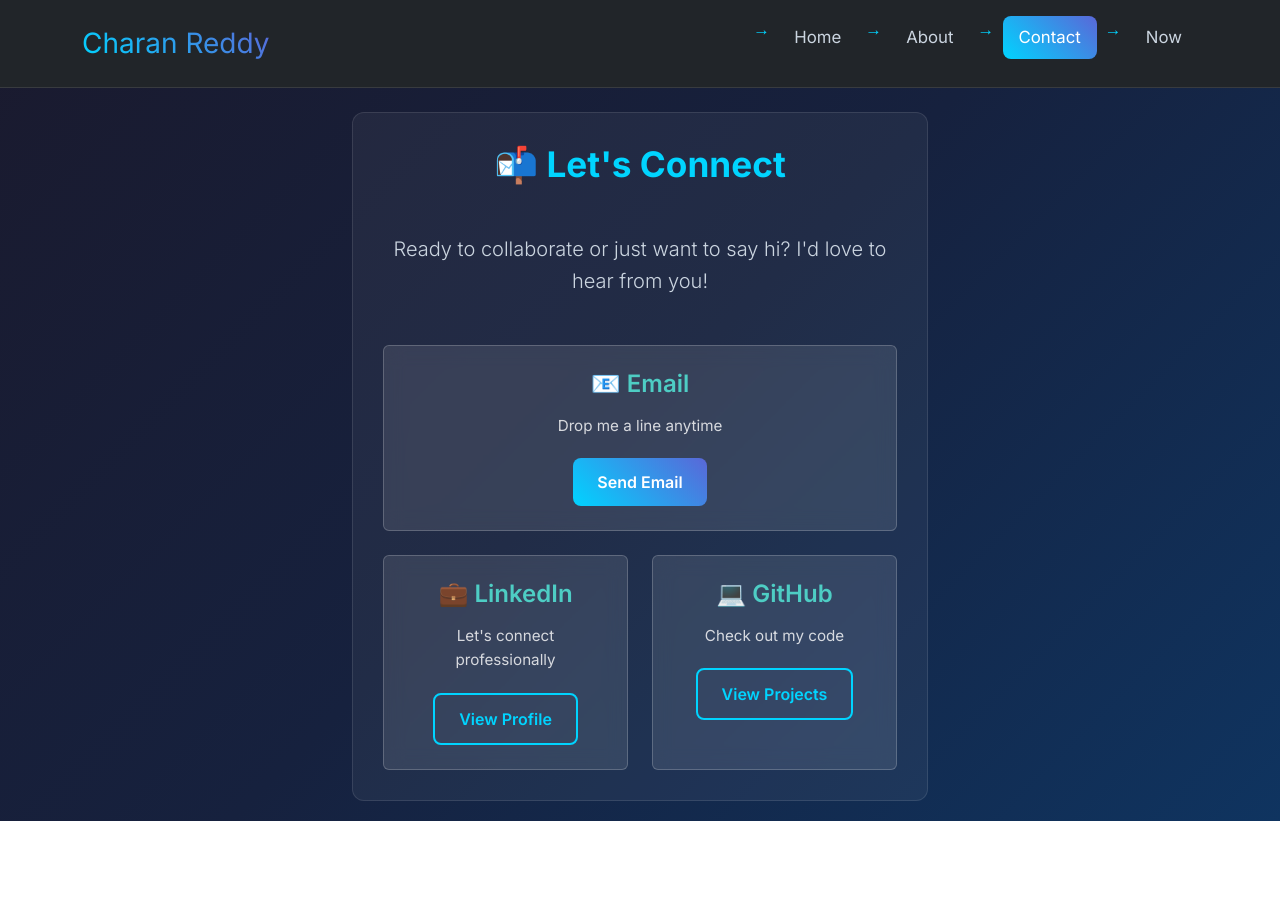
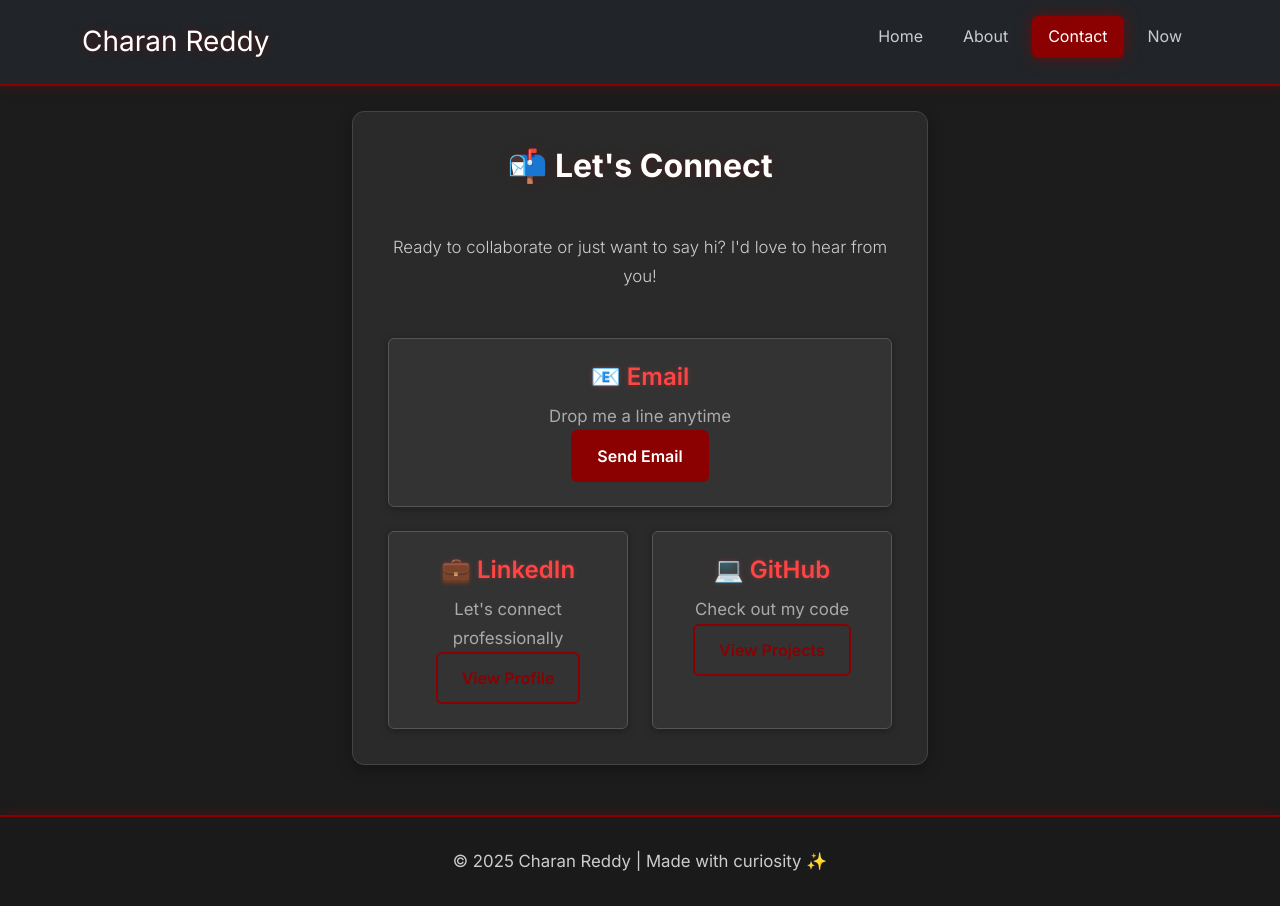
Before and after one commit to ZXarus/my-homepage, a plain HTML site: page contact.html in a window 1280 px wide. Before the commit the page ends 821 px from the top, so only its background shows below. Drawn offline with nearby package versions, Linux system fonts and the light colour scheme.

Commit message:
blood design

```diff
--- a/contact.html
+++ b/contact.html
@@ -71,30 +71,10 @@
     });
   </script>
 
-  <style>
-    .contact-card {
-      background: rgba(255, 255, 255, 0.1);
-      border: 1px solid rgba(255, 255, 255, 0.2);
-      backdrop-filter: blur(10px);
-      transition: all 0.3s ease;
-      height: 100%;
-    }
+  <footer>
+    <p>&copy; 2025 Charan Reddy | Made with curiosity ✨</p>
+  </footer>
 
-    .contact-card:hover {
-      transform: translateY(-10px);
-      box-shadow: 0 20px 40px rgba(0, 0, 0, 0.2);
-    }
-
-    .contact-card h4 {
-      color: #4ecdc4;
-      margin-bottom: 15px;
-    }
-
-    .contact-card p {
-      color: rgba(255, 255, 255, 0.8);
-      margin-bottom: 20px;
-    }
-  </style>
 </body>
 
 </html>
--- a/styles.css
+++ b/styles.css
@@ -1,4 +1,4 @@
-/* Modern CSS Reset & Base Styles */
+/* Horror Grey & Blood Red Design */
 * {
   margin: 0;
   padding: 0;
@@ -8,27 +8,25 @@
 body {
   font-family: 'Inter', 'Segoe UI', system-ui, sans-serif;
   line-height: 1.6;
-  background: linear-gradient(135deg, #1a1a2e 0%, #16213e 50%, #0f3460 100%);
+  background: #1c1c1c;
+  color: #e0e0e0;
   min-height: 100vh;
-  color: #e0e6ed;
 }
 
-/* Header Styles */
+/* Header */
 header {
-  background: rgba(26, 26, 46, 0.95) !important;
-  backdrop-filter: blur(10px);
-  border-bottom: 1px solid rgba(255, 255, 255, 0.1);
+  background: #2a2a2a !important;
+  border-bottom: 2px solid #8b0000;
   position: sticky;
   top: 0;
   z-index: 1000;
+  box-shadow: 0 2px 10px rgba(139, 0, 0, 0.3);
 }
 
 header h1 {
-  background: linear-gradient(45deg, #00d4ff, #5a67d8);
-  -webkit-background-clip: text;
-  -webkit-text-fill-color: transparent;
-  background-clip: text;
+  color: #ffffff !important;
   font-weight: 700;
+  text-shadow: 0 0 10px rgba(139, 0, 0, 0.5);
 }
 
 /* Navigation */
@@ -37,120 +35,148 @@ header h1 {
 }
 
 .nav-link {
-  position: relative;
   transition: all 0.3s ease;
-  border-radius: 8px;
+  border-radius: 6px;
   padding: 8px 16px !important;
-  color: #cbd5e0 !important;
+  color: #cccccc !important;
+  font-weight: 500;
 }
 
 .nav-link:hover {
-  background: rgba(255, 255, 255, 0.1);
-  color: #00d4ff !important;
-  transform: translateY(-1px);
+  background: rgba(139, 0, 0, 0.2);
+  color: #ffffff !important;
+  text-shadow: 0 0 5px rgba(139, 0, 0, 0.8);
 }
 
 .nav-link.active {
-  background: linear-gradient(45deg, #00d4ff, #5a67d8);
-  color: white !important;
+  background: #8b0000 !important;
+  color: #ffffff !important;
+  box-shadow: 0 0 15px rgba(139, 0, 0, 0.6);
 }
 
 /* Hero Section */
 .hero {
-  background: linear-gradient(135deg, #1a1a2e 0%, #16213e 50%, #0f3460 100%) !important;
-  position: relative;
-  overflow: hidden;
+  background: linear-gradient(135deg, #2a2a2a, #1c1c1c) !important;
+  color: #ffffff !important;
+  padding: 80px 20px !important;
+  text-align: center !important;
+  border-bottom: 2px solid #8b0000;
 }
 
 .hero h1 {
   font-size: 3rem !important;
   font-weight: 800;
-  color: white !important;
-  text-shadow: 2px 2px 4px rgba(0, 0, 0, 0.5);
+  color: #ffffff !important;
+  text-shadow: 0 0 20px rgba(139, 0, 0, 0.7);
+}
+
+.hero p {
+  color: #cccccc !important;
+  font-size: 1.25rem !important;
+  margin-bottom: 30px !important;
 }
 
 /* Buttons */
 .btn {
-  border-radius: 8px;
+  border-radius: 6px;
   padding: 12px 24px;
   font-weight: 600;
   transition: all 0.3s ease;
-  border: none;
+  border: 2px solid;
 }
 
-.btn-primary {
-  background: linear-gradient(45deg, #00d4ff, #5a67d8);
-  color: white;
+.btn-primary, .btn-light {
+  background: #8b0000 !important;
+  border-color: #8b0000 !important;
+  color: #ffffff !important;
+}
+
+.btn-primary:hover, .btn-light:hover {
+  background: #a50000 !important;
+  border-color: #a50000 !important;
+  color: #ffffff !important;
+  box-shadow: 0 0 20px rgba(139, 0, 0, 0.6);
 }
 
 .btn-outline-light {
-  border: 2px solid #00d4ff;
-  color: #00d4ff;
-  background: transparent;
+  border-color: #8b0000 !important;
+  color: #8b0000 !important;
+  background: transparent !important;
+}
+
+.btn-outline-light:hover {
+  background: #8b0000 !important;
+  color: #ffffff !important;
+  box-shadow: 0 0 20px rgba(139, 0, 0, 0.6);
 }
 
 .btn:hover {
   transform: translateY(-2px);
-  box-shadow: 0 8px 20px rgba(0, 212, 255, 0.3);
 }
 
-/* Cards & Sections */
+/* Sections */
 section {
-  background: rgba(255, 255, 255, 0.05);
+  background: #2a2a2a !important;
+  border: 1px solid #444444;
   border-radius: 12px;
-  margin: 20px 0;
-  padding: 30px;
-  border: 1px solid rgba(255, 255, 255, 0.1);
+  margin: 25px 0;
+  padding: 35px;
   transition: all 0.3s ease;
+  box-shadow: 0 4px 15px rgba(0, 0, 0, 0.3);
 }
 
 section:hover {
-  transform: translateY(-3px);
-  box-shadow: 0 10px 30px rgba(0, 0, 0, 0.2);
-  background: rgba(255, 255, 255, 0.08);
+  box-shadow: 0 8px 25px rgba(139, 0, 0, 0.2);
+  border-color: #8b0000;
 }
 
 /* Typography */
 h1, h2, h3 {
-  color: #00d4ff;
+  color: #ffffff !important;
   font-weight: 700;
+  text-shadow: 0 0 10px rgba(139, 0, 0, 0.3);
 }
 
 h2 {
-  font-size: 2.2rem;
+  font-size: 2rem;
+  margin-bottom: 1.5rem;
+}
+
+h3 {
+  font-size: 1.4rem;
   margin-bottom: 1rem;
 }
 
-h3 {
-  font-size: 1.6rem;
-  margin-bottom: 0.8rem;
-}
-
 p {
-  font-size: 1.1rem;
-  color: #cbd5e0;
-  margin-bottom: 1rem;
+  font-size: 1.05rem !important;
+  color: #cccccc !important;
+  margin-bottom: 1.2rem;
+  line-height: 1.7;
 }
 
 strong {
-  color: #00d4ff;
+  color: #ff4444 !important;
+  font-weight: 600;
+  text-shadow: 0 0 5px rgba(255, 68, 68, 0.5);
 }
 
 em {
-  color: #a0aec0;
+  color: #999999 !important;
   font-style: italic;
 }
 
 /* Links */
 a {
-  color: #00d4ff;
+  color: #ff4444 !important;
   text-decoration: none;
   transition: all 0.3s ease;
+  font-weight: 500;
 }
 
 a:hover {
-  color: #5a67d8;
+  color: #ff6666 !important;
   text-decoration: underline;
+  text-shadow: 0 0 8px rgba(255, 68, 68, 0.6);
 }
 
 /* Lists */
@@ -161,56 +187,73 @@ ul {
 
 ul li {
   position: relative;
-  padding-left: 25px;
-  margin-bottom: 12px;
-  color: #cbd5e0;
-  font-size: 1.05rem;
+  padding-left: 0;
+  margin-bottom: 10px;
+  color: #cccccc !important;
+  font-size: 1rem;
 }
 
 ul li::before {
-  content: '→';
-  position: absolute;
-  left: 0;
-  color: #00d4ff;
-  font-weight: bold;
+  display: none;
 }
 
-/* Skill Cards */
+/* Cards */
 .skill-card, .contact-card, .now-card {
-  background: rgba(255, 255, 255, 0.08);
-  border: 1px solid rgba(0, 212, 255, 0.2);
-  border-radius: 12px;
+  background: #333333 !important;
+  border: 1px solid #555555 !important;
+  border-radius: 8px;
   transition: all 0.3s ease;
   height: 100%;
+  box-shadow: 0 2px 10px rgba(0, 0, 0, 0.3);
 }
 
 .skill-card:hover, .contact-card:hover, .now-card:hover {
-  transform: translateY(-5px);
-  box-shadow: 0 15px 30px rgba(0, 212, 255, 0.2);
-  border-color: rgba(0, 212, 255, 0.4);
+  transform: translateY(-3px);
+  box-shadow: 0 8px 25px rgba(139, 0, 0, 0.3);
+  border-color: #8b0000;
 }
 
 .skill-card h5, .contact-card h4, .now-card h5 {
-  color: #00d4ff;
+  color: #ff4444 !important;
   font-weight: 600;
   margin-bottom: 10px;
+  text-shadow: 0 0 5px rgba(255, 68, 68, 0.3);
 }
 
 .skill-card p, .contact-card p, .now-card p {
-  color: #a0aec0;
+  color: #aaaaaa !important;
   font-size: 0.95rem;
   margin: 0;
 }
 
 /* Footer */
 footer {
-  background: rgba(26, 26, 46, 0.95) !important;
-  backdrop-filter: blur(10px);
-  border-top: 1px solid rgba(255, 255, 255, 0.1);
-  color: #a0aec0;
+  background: #1a1a1a !important;
+  color: #cccccc !important;
   text-align: center;
   padding: 30px;
   margin-top: 50px;
+  border-top: 2px solid #8b0000;
+  box-shadow: 0 -2px 10px rgba(139, 0, 0, 0.3);
+}
+
+footer p {
+  color: #cccccc !important;
+  margin: 0;
+}
+
+/* Special Effects */
+.text-primary {
+  color: #ff4444 !important;
+}
+
+.display-5 {
+  color: #ffffff !important;
+  text-shadow: 0 0 15px rgba(139, 0, 0, 0.5);
+}
+
+.lead {
+  color: #cccccc !important;
 }
 
 /* Mobile Responsive */
@@ -219,13 +262,9 @@ footer {
     font-size: 2.2rem !important;
   }
 
-  .hero p {
-    font-size: 1rem;
-  }
-
   section {
     margin: 15px 10px;
-    padding: 20px;
+    padding: 25px;
   }
 
   h2 {
@@ -239,16 +278,6 @@ footer {
 
   .nav-link {
     padding: 6px 12px !important;
-    font-size: 0.9rem;
-  }
-
-  .container {
-    padding-left: 15px;
-    padding-right: 15px;
-  }
-
-  .btn {
-    padding: 10px 20px;
     font-size: 0.9rem;
   }
 }
@@ -270,8 +299,4 @@ footer {
   .nav {
     justify-content: center;
   }
-
-  .col-md-4, .col-md-6 {
-    margin-bottom: 15px;
-  }
 }
```
Also changed, not shown: about.html (+3 -26 lines), index.html (+0 -29 lines), now.html (+3 -25 lines).
